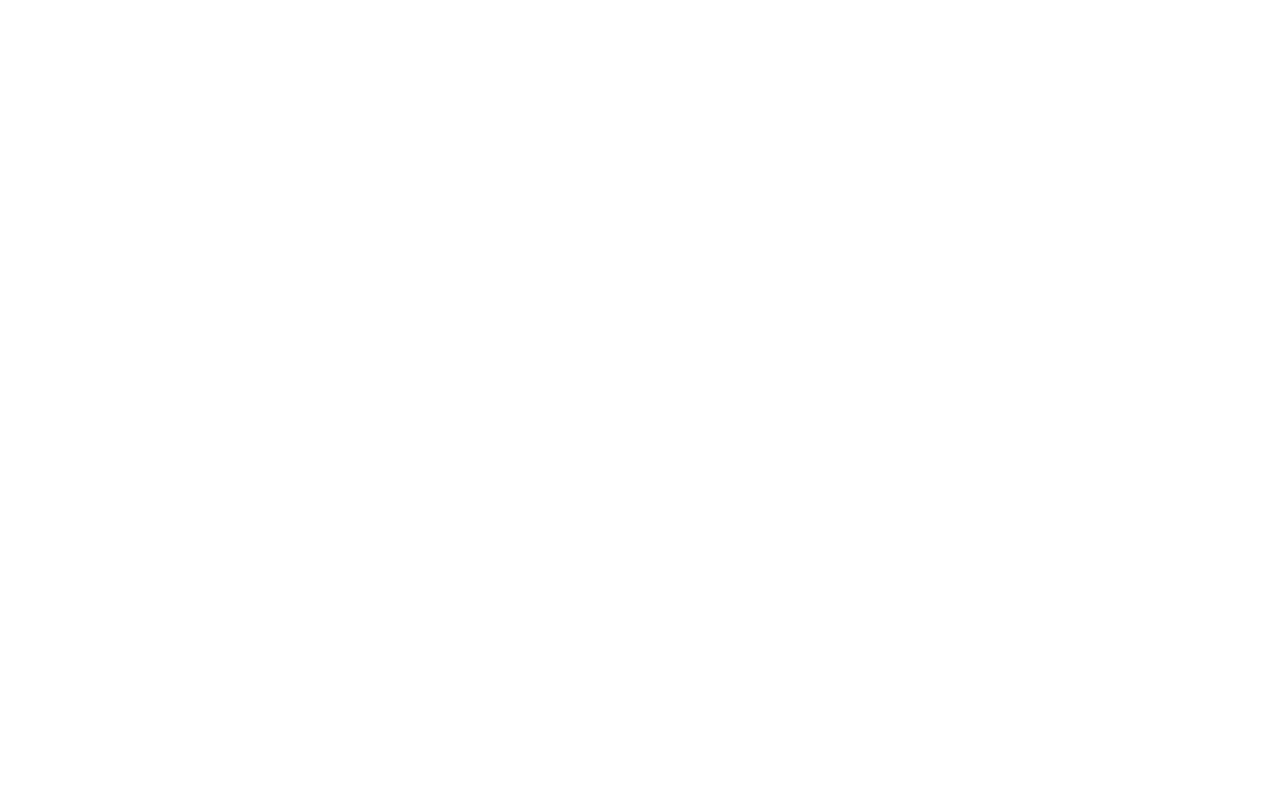
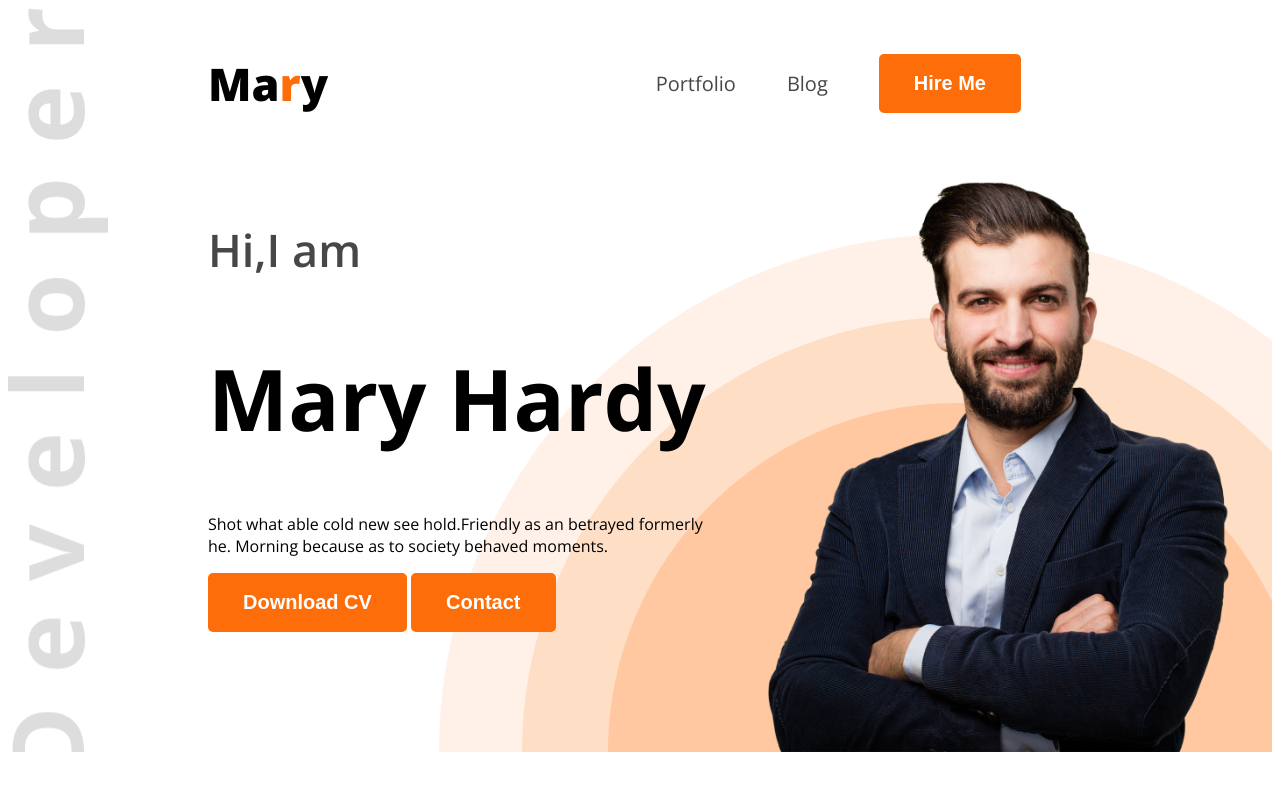
Before and after one commit to hishamul/web-dev-portfolio, a plain HTML site: page index.html in a window 1280 px wide. Drawn offline with nearby package versions, Linux system fonts and the light colour scheme.

Commit message:
first part doen

```diff
--- a/index.html
+++ b/index.html
@@ -4,10 +4,36 @@
     <meta charset="UTF-8">
     <meta name="viewport" content="width=device-width, initial-scale=1.0">
     <title>Document</title>
+    <link rel="preconnect" href="https://fonts.googleapis.com">
+<link rel="preconnect" href="https://fonts.gstatic.com" crossorigin>
+<link href="https://fonts.googleapis.com/css2?family=Open+Sans:ital,wght@0,300..800;1,300..800&display=swap" rel="stylesheet">
+    <link rel="stylesheet" href="styles/portfolio.css">
 </head>
-<body>
-    <header>
+<body class="open-sans-normal">
+    <header class="header">
+        <nav>
+            <h3 class="nav-title">
+                Ma<span class="text-primary">r</span>y
+            </h3>
+            <ul>
+                <li><a class="dark-2">Portfolio</a></li>
+                <li><a class="dark-2">Blog</a></li>
+                <li><a href=""><button class="btn-primary">Hire Me</button></a></li>
+            </ul>
+        </nav>
+        <div class="banner">
+            <div class="banner-content">
+                <h4 class="banner-greetings dark-2">Hi,I am</h4>
+                <h1 class="banner-title">Mary Hardy</h1>
+                <p class="banner-description">
+                  Shot what able cold new see hold.Friendly as an betrayed formerly he. Morning because as to society behaved moments.
+                </p>
+                <button class="btn-primary">Download CV</button>
+                <button class="btn-primary">Contact</button>
 
+            </div>
+            <img class="banner-profile-pic" src="images/hardy.png" alt="">
+        </div>
     </header>
     <main>
 
--- /dev/null
+++ b/styles/portfolio.css
@@ -0,0 +1,81 @@
+.open-sans-normal {
+  font-family: "Open Sans", sans-serif;
+  font-optical-sizing: auto;
+  font-style: normal;
+  font-variation-settings:
+    "wdth" 100;
+}
+/* Nav styles */
+nav{
+    display: flex;
+    align-items: center;
+    justify-content: space-between;
+    margin: 0px 200px;
+
+}
+.header{
+    background-image: url('../images/developer.png'),url('../images/header_bg.png');
+    background-repeat: no-repeat;
+    background-position: top left,bottom right;
+
+
+}
+/* shared styles */
+.btn-primary{
+  background-color: #FD6E0A;
+    font-weight:bold ;
+    color: white;
+    padding: 18px 35px ;
+    border-radius: 5px;
+    font-size: 20px;
+    border: none;
+}
+
+.text-primary{
+    color:#FD6E0A ;
+}
+.dark-2{
+
+    color: rgba(71, 71, 71, 1);
+}
+.nav-title{
+    font-weight: 800;
+    font-size: 45px;
+}
+nav ul li{
+    list-style: none;
+}
+nav li a{
+    text-decoration: none;
+    font-size: 20px;
+}
+nav ul {
+    display: flex;
+    align-items: center;
+}
+nav ul li{
+    list-style: none;
+    margin-right: 51px;
+}
+/* banner styles */
+.banner{
+    display: flex;
+    justify-content: space-between;
+    margin: 0 35px 0 200px;
+}
+.banner-content{
+    max-width: 580px;
+}
+.banner-greetings{
+    font-size: 45px;
+    font-weight: 600;
+}
+.banner-title{
+    font-weight: bold;
+    font-size: 85px;
+}
+
+.banner-profile-pic{
+    width: 512px;
+
+}
```
